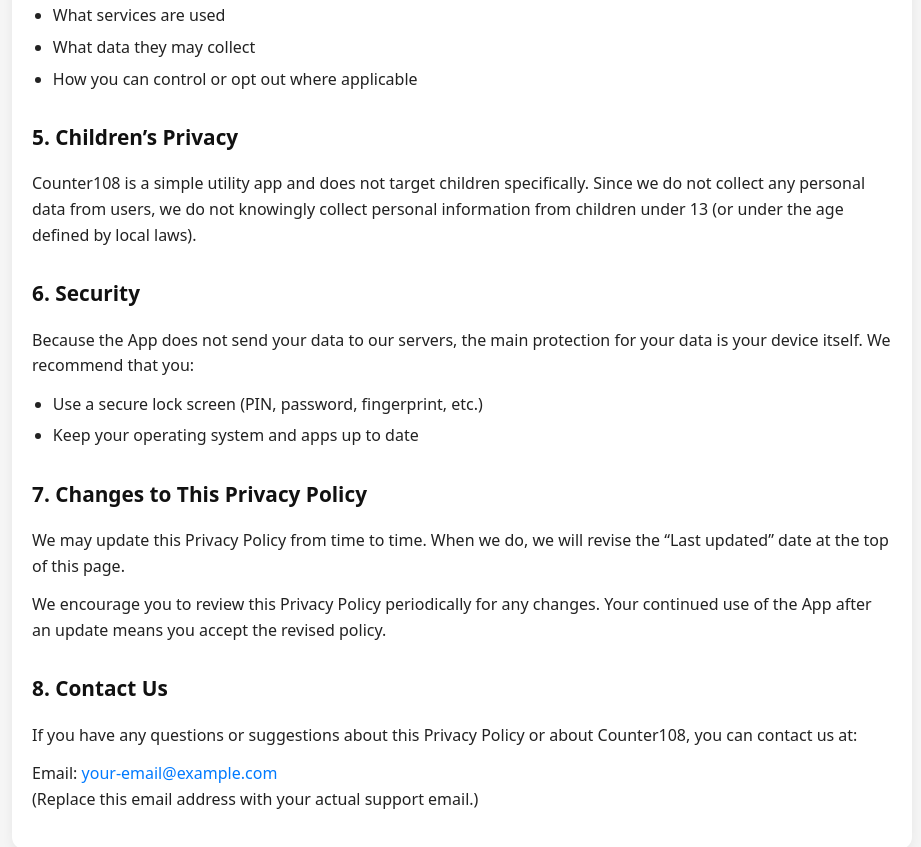
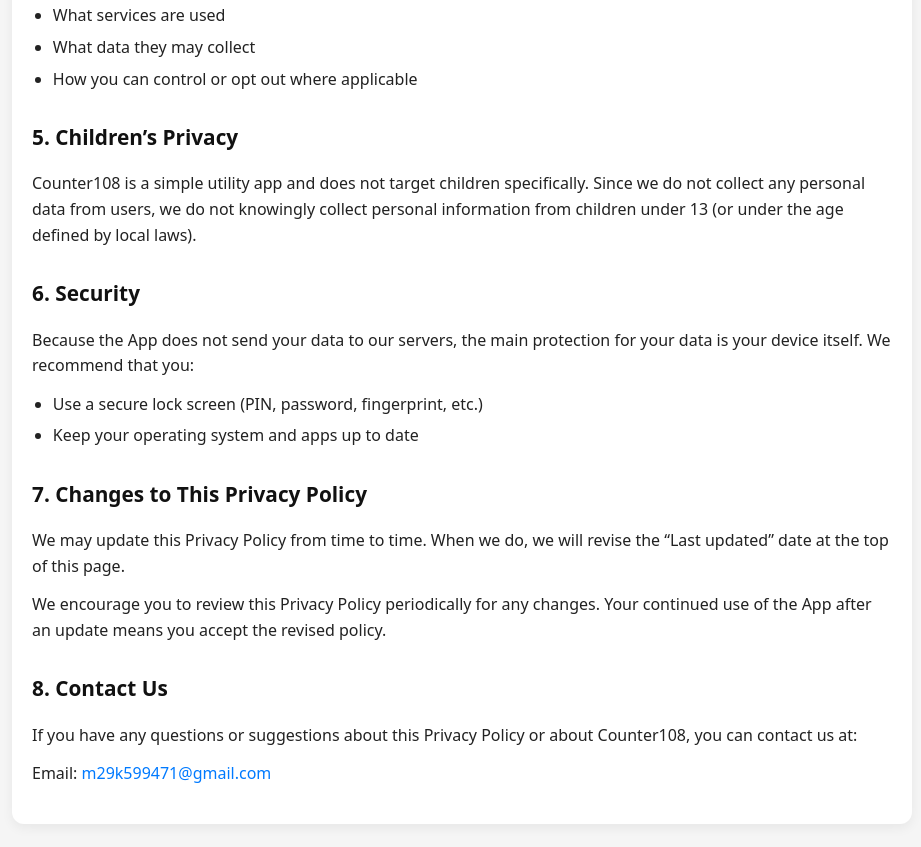
Before and after one commit to mohit7479/privacy, a plain HTML site: page index.html in a window 1280 px wide. Shown: the part 1063-1910 px from the top of the page, without its empty margins (178-1099 px from the left). Drawn offline with Linux system fonts and the light colour scheme.

Commit message:
Update index.html

```diff
--- a/index.html
+++ b/index.html
@@ -156,8 +156,7 @@
         If you have any questions or suggestions about this Privacy Policy or about Counter108, you can contact us at:
       </p>
       <p>
-        Email: <a href="mailto:your-email@example.com">your-email@example.com</a><br />
-        (Replace this email address with your actual support email.)
+        Email: <a href="mailto:m29k599471@gmail.com">m29k599471@gmail.com</a><br />
       </p>
     </div>
   </div>
```
